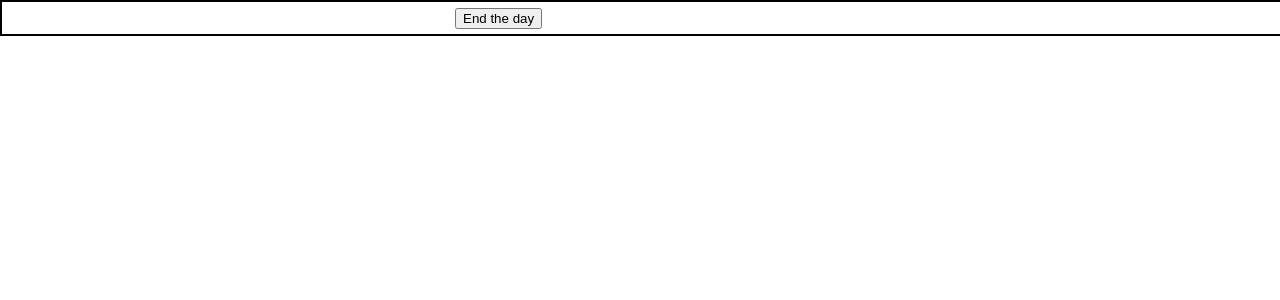
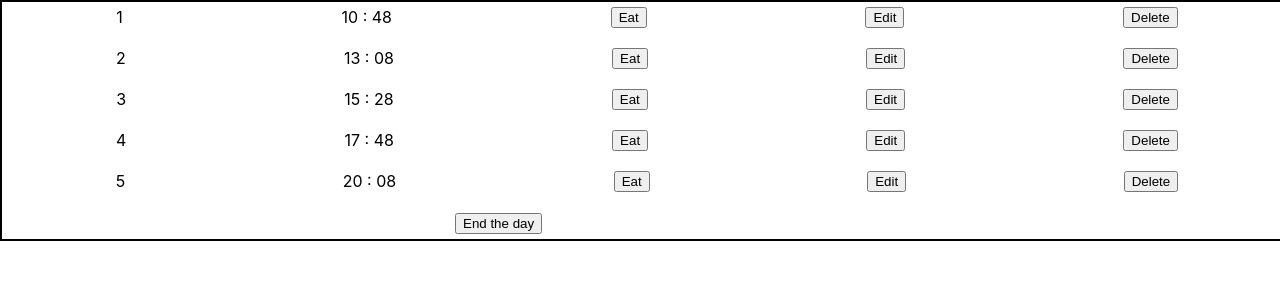
Before and after one commit to kalibria/Meal-tracker, a React (Create React App) app: page /mealList in a window 1280 px wide. Shown: the top 300 px of the page. Built offline with nearby package versions, Linux system fonts and the light colour scheme.

Commit message:
add methodes to the Local Storage class that get data from LS

```diff
--- a/src/list-of-meals/ListOfMeals.tsx
+++ b/src/list-of-meals/ListOfMeals.tsx
@@ -2,7 +2,7 @@ import React from 'react';
 import { useNavigate } from 'react-router-dom';
 import { Button } from '../buttonsWindow/button';
 import style from '../buttonsWindow/btnSettings.module.css';
-import { WrapperForMeal } from './WrapperForMeal';
+import { WrapperForMeals } from './WrapperForMeals';
 
 export const ListOfMeals = () => {
   const navigate = useNavigate();
@@ -14,7 +14,7 @@ export const ListOfMeals = () => {
   };
   return (
     <div>
-      <WrapperForMeal />
+      <WrapperForMeals />
       <div className={style.btn_position}>
         <Button text={'End the day'} handleClick={handleClick} />
       </div>
--- a/src/list-of-meals/Meals.tsx
+++ b/src/list-of-meals/Meals.tsx
@@ -21,27 +21,12 @@ export const defaultMealBL: IMealBL = {
 
 export class MealsManagerBL {
   currentTimeMs: number;
-  dataSettings: INewSettings | null;
   allMealsInDayBL: Array<IMealBL>;
   timesOfMeals: Array<number>;
-  mealsNumberInDay: number;
-  timeBetweenMeals: number;
-  minutesBeforeFirstMeal: number;
 
   constructor(private myLocalStorage: LocalStorage) {
-    this.dataSettings = this.myLocalStorage.getSettings();
     this.currentTimeMs = currentTime.getCurrentTime();
 
-    if (this.dataSettings) {
-      this.mealsNumberInDay = +this.dataSettings.numberOfMealsPerDay.time;
-      this.timeBetweenMeals = this.dataSettings.timeBetweenMeals.time;
-      this.minutesBeforeFirstMeal =
-        +this.dataSettings.numberOfMinutesToFirstMeal.time;
-    } else {
-      this.mealsNumberInDay = 0;
-      this.timeBetweenMeals = 0;
-      this.minutesBeforeFirstMeal = 0;
-    }
     this.timesOfMeals = [];
     this.allMealsInDayBL = [];
   }
@@ -63,20 +48,18 @@ export class MealsManagerBL {
   }
 
   private getFirstMealTime(): number {
-    if (this.dataSettings) {
-      const mealTime =
-        this.currentTimeMs + this.minutesBeforeFirstMeal * 60 * 1000;
-      // this.timesOfMeals.push(mealTime);
+    const mealTime =
+      this.currentTimeMs +
+      myLocalStorage.getMinutesBeforeFirstMeal() * 60 * 1000;
 
-      return mealTime;
-    }
-
-    return Date.now();
+    return mealTime;
   }
 
   private accumulateAllMealsTimes(): Array<number> {
     const firstMealTime = this.getFirstMealTime();
-    const allMealTimes: number[] = new Array(this.mealsNumberInDay).fill(1);
+    const allMealTimes: number[] = new Array(
+      myLocalStorage.getMealsNumber()
+    ).fill(1);
 
     return allMealTimes.reduce((acc: number[], time: number, iteration) => {
       if (iteration === 0) {
@@ -84,7 +67,8 @@ export class MealsManagerBL {
         return acc;
       }
 
-      acc[iteration] = acc[iteration - 1] + this.timeBetweenMeals * 60 * 1000;
+      acc[iteration] =
+        acc[iteration - 1] + myLocalStorage.getTimeBetweenMeals() * 60 * 1000;
 
       return acc;
     }, []);
--- a/src/list-of-meals/WrapperForMeal.tsx
+++ b/src/list-of-meals/WrapperForMeals.tsx
@@ -1,12 +1,16 @@
 import React, { useEffect, useState } from 'react';
 import { mealsManagerBL } from './Meals';
-import { mealMapper } from './meal.mapper';
+import { IMealItemUi, mealMapper } from './meal.mapper';
 import { Meal } from './Meal';
 
-export const WrapperForMeal = () => {
-  const [allMeals, setAllMeals] = useState(() => {
-    return mealMapper.fromBLToUi(mealsManagerBL.getMealListBL());
-  });
+export const WrapperForMeals = () => {
+  const [allMeals, setAllMeals] = useState<IMealItemUi[]>([]);
+
+  useEffect(() => {
+    const mealsBL = mealsManagerBL.getMealListBL();
+
+    setAllMeals(mealMapper.fromBLToUi(mealsBL));
+  }, []);
 
   const mealsForUi = allMeals.map((item) => {
     return (
--- a/src/list-of-meals/meal.mapper.ts
+++ b/src/list-of-meals/meal.mapper.ts
@@ -1,7 +1,7 @@
 import { format } from 'date-fns';
 import { IMealBL } from './Meals';
 
-interface IMealItemUi {
+export interface IMealItemUi {
   number: number;
   mealTime: string;
   eaten: boolean;
--- a/src/utility/LocalStorage.tsx
+++ b/src/utility/LocalStorage.tsx
@@ -1,5 +1,5 @@
 import { INewSettings } from '../settings/components/wrapperForSaveButton';
-import { Settings } from '../settings/settingsConfig';
+import { Settings, settingsScreen } from '../settings/settingsConfig';
 import { IMealBL } from '../list-of-meals/Meals';
 
 export class LocalStorage {
@@ -22,14 +22,32 @@ export class LocalStorage {
     return JSON.parse(settings) as INewSettings;
   }
 
-  setMeal(meals: Array<IMealBL>) {
-    const jsonMeal = JSON.stringify(meals);
-    localStorage.setItem('meals', jsonMeal);
+  getMealsNumber(): number {
+    const settings = localStorage.getItem('settings');
+    if (settings) {
+      const numberOFMealsString = JSON.parse(settings).numberOfMealsPerDay.time;
+      return Number(numberOFMealsString);
+    }
+    return settingsScreen.numberOfMealsPerDay.time;
   }
-  getMeal() {
-    const meal = localStorage.getItem('meal');
-    if (!meal) return null;
-    return JSON.parse(meal) as IMealBL;
+
+  getMinutesBeforeFirstMeal() {
+    const settings = localStorage.getItem('settings');
+    if (settings) {
+      const minutesBeforeMealString =
+        JSON.parse(settings).numberOfMinutesToFirstMeal.time;
+      return Number(minutesBeforeMealString);
+    }
+    return settingsScreen.numberOfMinutesToFirstMeal.time;
+  }
+
+  getTimeBetweenMeals() {
+    const settings = localStorage.getItem('settings');
+    if (settings) {
+      const timeBetweenMealsString = JSON.parse(settings).timeBetweenMeals.time;
+      return Number(timeBetweenMealsString);
+    }
+    return settingsScreen.timeBetweenMeals.time;
   }
 }
 
```
